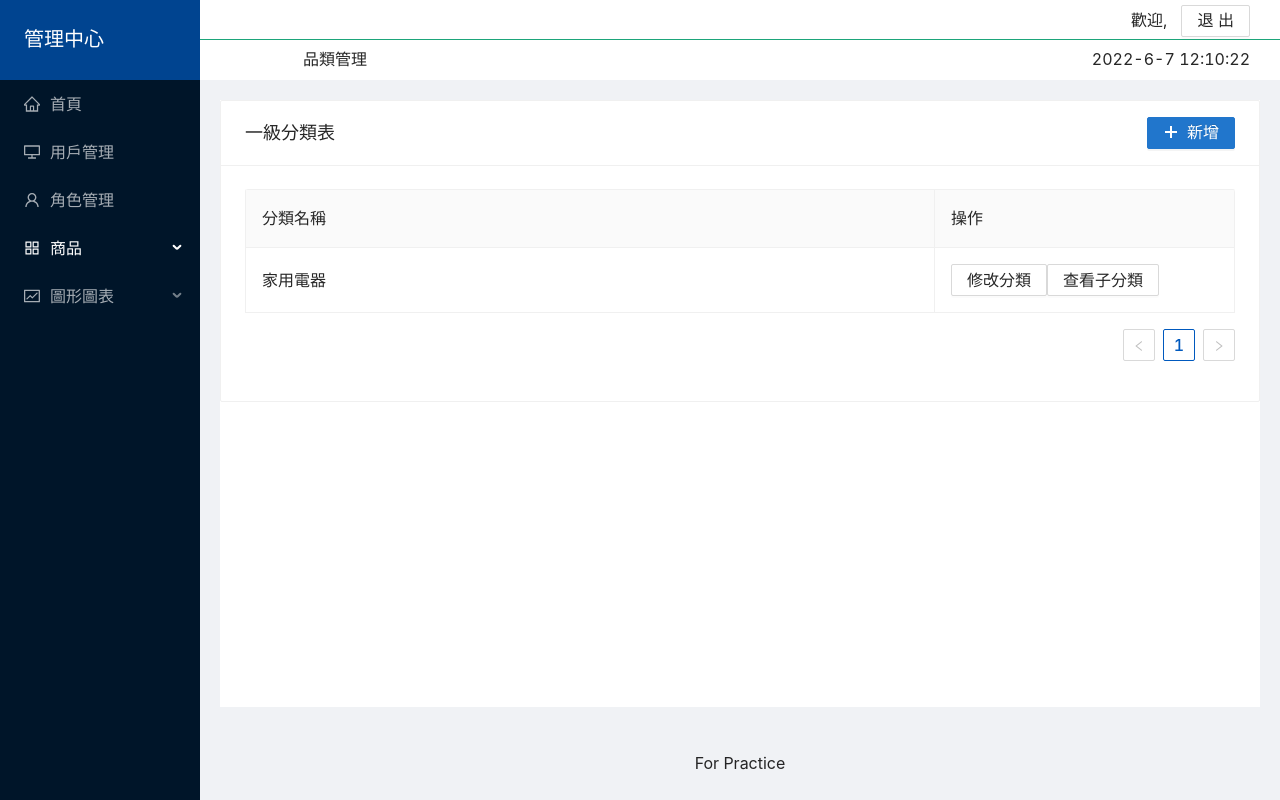
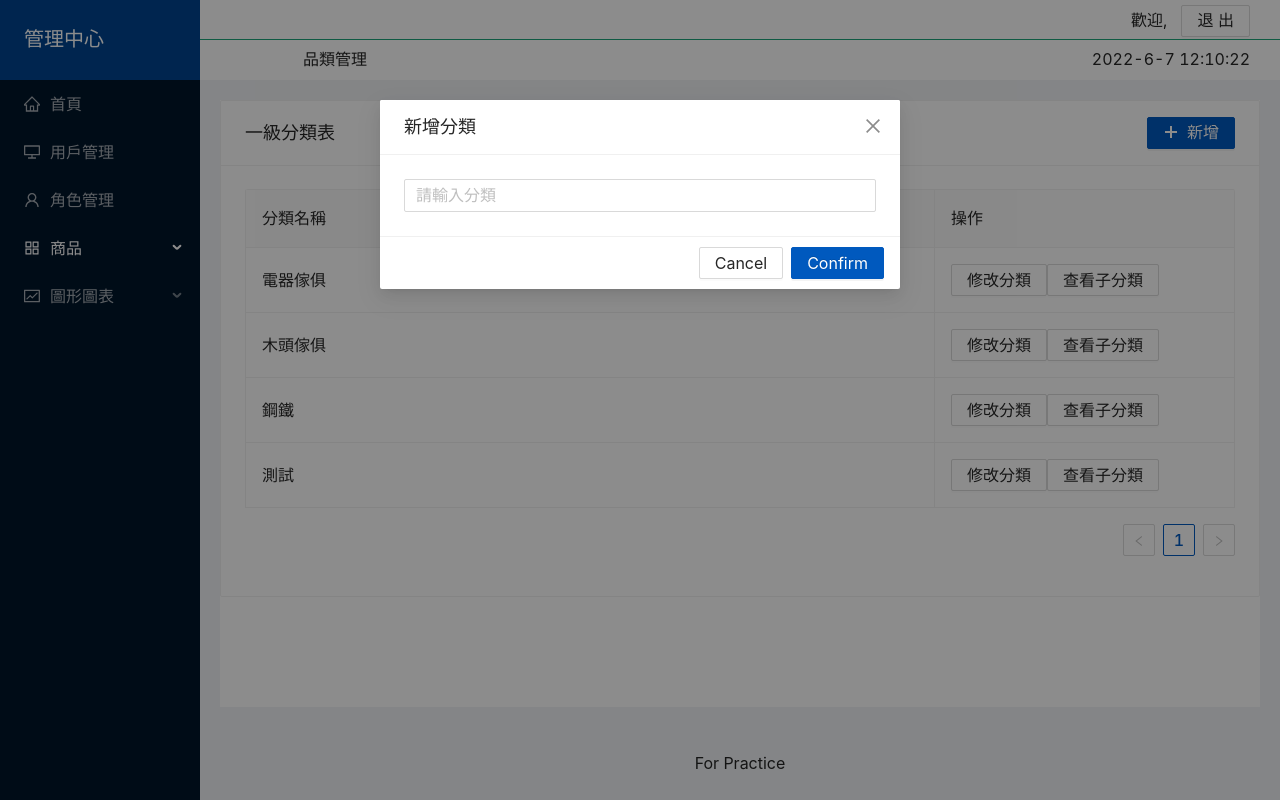
Before and after one commit to SimonLiu0911/BackstageByReact17, a React (Create React App) app: page /category in a window 1280 px wide. Both pictures are taken after a click on the button "新增". Built offline with nearby package versions, Linux system fonts and the light colour scheme; data requests are answered from the project's data file; the HTML template or start-up script is replaced by a standard one.

Commit message:
CategoryPage: use Modal

```diff
--- a/__json_server_mock__/db.json
+++ b/__json_server_mock__/db.json
@@ -8,24 +8,24 @@
   ],
   "categories": [
     {
-      "parentId": "0",
+	    "parentId": "0",
       "id": "0",
-      "name": "家用電器"
+      "name": "電器傢俱"
     },
     {
-      "parentId": "1",
-      "id": "1",
-      "name": "電腦"
+	    "parentId": "0",
+      "id": "2",
+      "name": "木頭傢俱"
     },
     {
-      "parentId": "2",
-      "id": "2",
-      "name": "電視"
+      "parentId": "0",
+      "id": "3",
+      "name": "鋼鐵"
     },
     {
-      "parentId": "3",
-      "id": "3",
-      "name": "衣櫃"
+      "parentId": "0",
+      "name": "測試",
+      "id": "4"
     }
   ]
 }
--- a/package.json
+++ b/package.json
@@ -10,10 +10,11 @@
     "antd": "^4.21.0",
     "axios": "^0.27.2",
     "craco-less": "^2.0.0",
+    "nanoid": "^4.0.0",
     "react": "^17.0.2",
     "react-dom": "^17.0.2",
+    "react-router": "^5.2.1",
     "react-router-dom": "^5.2.0",
-    "react-router": "^5.2.1",
     "react-scripts": "5.0.0",
     "web-vitals": "^2.1.4"
   },
--- a/src/assets/api/ajax.js
+++ b/src/assets/api/ajax.js
@@ -23,7 +23,14 @@ export default function ajax(url, data = {}, type) {
         url,
         data,
       });
+    case "PATCH":
+      return axios({
+        method: type,
+        url,
+        data,
+      });
     default:
+        console.log(111);
       return axios.post(url, data);
   }
   // if (type === "POST") {
--- a/src/assets/api/index.js
+++ b/src/assets/api/index.js
@@ -21,9 +21,10 @@ export const reqCategories = (parentId) =>
   ajax(`${apiUrl}/categories`, { parentId }, "GET");
 
 // 添加分類列表
-export const reqAddCategories = (parentId, categoeyName) =>
-  ajax("/categories", { parentId, categoeyName }, "POST");
+export const reqAddCategories = (parentId, categoryName) =>
+  ajax("/categories", { parentId, categoryName }, "POST");
 
-// 添加分類列表
-export const reqUpdateCategories = (parentId, categoeyName) =>
-  ajax("/categories", { parentId, categoeyName }, "PATCH");
+// 更新分類列表
+export const reqUpdateCategories = (id, name) => {
+	return ajax(`/categories/${id}`, { id, name }, "PATCH");
+}
--- a/src/pages/category/category.jsx
+++ b/src/pages/category/category.jsx
@@ -1,7 +1,8 @@
 import React, { useEffect, useState } from "react";
-import { Card, Button, Table } from "antd";
+import { Card, Button, Table, Modal, Input, message } from "antd";
 import { PlusOutlined } from "@ant-design/icons";
-import { reqCategories } from "../../assets/api";
+import { reqCategories, reqUpdateCategories, reqAddCategories } from "../../assets/api";
+import { nanoid } from 'nanoid'
 
 const Category = () => {
   const [categories, setCategories] = useState([]);
@@ -9,6 +10,10 @@ const Category = () => {
   const [subCategories, setSubCategories] = useState([]);
   const [parentId, setParentId] = useState("0");
   const [parentName, setParentName] = useState("");
+  const [isModalVisible, setIsModalVisible] = useState(false);
+  const [categoryName, setCategoryName] = useState("");
+  const [optionedCategory, setOptionedCategory] = useState({});
+  const [modalState, setModalState] = useState(null);
   const getCategories = async () => {
     setIsLoading(true);
     const response = await reqCategories(parentId);
@@ -27,11 +32,11 @@ const Category = () => {
     {
       title: "操作",
       width: 300,
-      render: (categories) => (
+      render: (category) => (
         <span>
-          <Button>修改分類</Button>
+          <Button onClick={() => updateCategory(category)}>修改分類</Button>
           {parentId === "0" ? (
-            <Button onClick={() => showSubCategories(categories)}>
+            <Button onClick={() => showSubCategory(category)}>
               查看子分類
             </Button>
           ) : null}
@@ -39,12 +44,39 @@ const Category = () => {
       ),
     },
   ];
+  const updateCategory = (category) => {
+    setModalState(0)
+    setCategoryName(category.name);
+    setOptionedCategory(category)
+    setIsModalVisible(true);
+  };
+  const handleConfirm = async () => {
+    setIsModalVisible(false);
+    if (modalState === 0) {
+        const result = await reqUpdateCategories(optionedCategory.id, categoryName)
+    } else {
+        reqAddCategories(nanoid(), categoryName)
+    }
+    // setCategoryName("")
+  };
+  const handleCancel = () => {
+    setIsModalVisible(false);
+    setCategoryName("");
+  };
+  const inputCategory = (e) => {
+    setCategoryName(e.target.value);
+  };
   // 顯示指定一級分類對象的二子列表
-  const showSubCategories = (categories) => {
-    setParentName(categories.name);
-    setParentId(categories.parentId);
-    console.log(parentName, parentId);
+  const showSubCategory = (category) => {
+    console.log("tirgger showSubCategory");
+    setParentName(category.name);
+    setParentId(category.parentId);
   };
+  // 新增類別
+  const addCategory = () => {
+    setModalState(1)
+    setIsModalVisible(true);
+  }
 
   const title =
     parentId === "0" ? (
@@ -56,7 +88,7 @@ const Category = () => {
       </span>
     );
   const extra = (
-    <Button type="primary">
+    <Button type="primary" onClick={addCategory}>
       <PlusOutlined />
       新增
     </Button>
@@ -76,6 +108,26 @@ const Category = () => {
           rowKey="id"
           loading={isLoading}
         />
+        <Modal
+          title={modalState === 0 ? "修改分類" : "新增分類"}
+          visible={isModalVisible}
+          okText="Confirm"
+          onOk={() => {
+            if (categoryName) {
+              handleConfirm();
+              setCategoryName("")
+            } else {
+                message.error('請輸入分類');
+            }
+          }}
+          onCancel={handleCancel}
+        >
+          <Input
+            placeholder="請輸入分類"
+            value={categoryName}
+            onChange={inputCategory}
+          />
+        </Modal>
       </Card>
     </div>
   );
```
Also changed, not shown: 1 other file (tests, documents, lock files or other folders).
